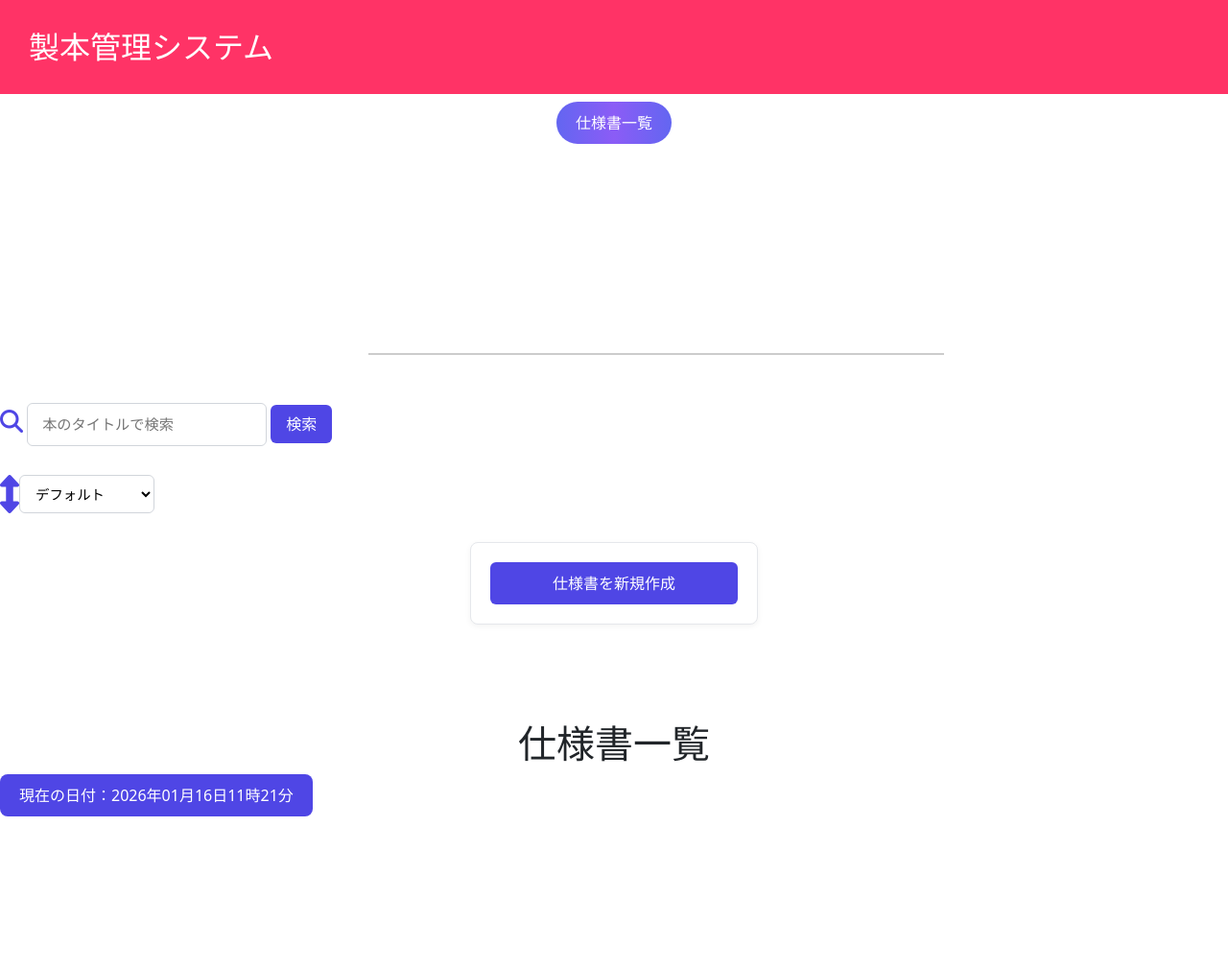
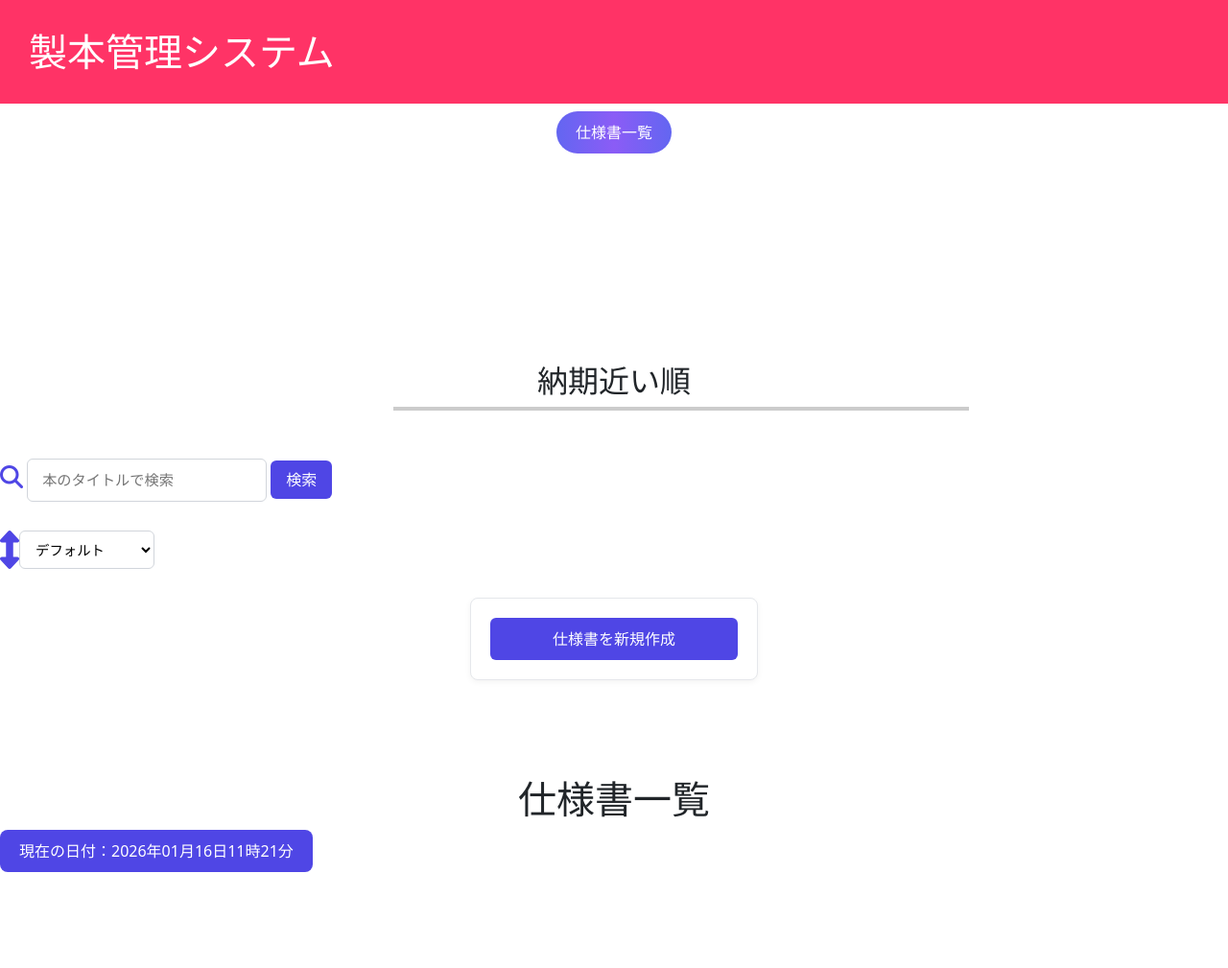
Before and after one commit to makoto860/books_work, a Rails app: page / in a window 1280 px wide. Shown: the whole page at 96% size. Before the commit the page ends 851 px from the top, so only its background shows below. Run offline with Rails 7, Linux system fonts and the light colour scheme; data that the repository does not hold is empty; some libraries are stand-ins or nearby versions.

Commit message:
動作を調整

```diff
--- a/app/assets/stylesheets/application.css
+++ b/app/assets/stylesheets/application.css
@@ -9,17 +9,16 @@
  * Consider organizing styles into separate files for maintainability.
  */
 /* app/assets/stylesheets/application.css */
-html, body {
-  margin: 0;
-  padding: 0;
-  min-height: 100%;
+
+.slider-text {
+  text-align: center;
 }
 
 .slider {
   width: 600px;
   overflow: hidden;
-  border: 1px solid #ccc;
-  margin-left: 30%;
+  border: 2px solid #ccc;
+  margin-left: 32%;
 }
 
 .slider-track {
@@ -29,14 +28,11 @@ html, body {
 
 .slide {
   min-width: 600px;
-  padding: 20px;
-  box-sizing: border-box;
-  background: #f5f5f5;
-  border-right: 1px solid #ddd;
 }
 
 .spec-contents {
-  color: #00bfff;
+  color: #fff;
+  background-color: #000;
   text-align: center;
 }
 
@@ -47,7 +43,8 @@ html, body {
   background: #4f46e5;
   color: #fff;
   border-radius: 8px;
-  transition: all 0.25s ease;
+  margin-top: 25px;
+  margin-bottom: 25px;
 }
 
 .notice {
--- a/app/controllers/book_specifications_controller.rb
+++ b/app/controllers/book_specifications_controller.rb
@@ -31,10 +31,10 @@ class BookSpecificationsController < ApplicationController
   def create
     @book_specification = BookSpecification.new(book_specification_params)
     if @book_specification.save
-      flash[:notice] = "仕様書IDの#{@book_specification.id}を新規登録しました"
+      flash[:notice] = "仕様書を新規登録しました"
       redirect_to book_specifications_path
     else
-      flash[:alert] = "仕様書IDの#{@book_specification.id}を新規登録できませんでした"
+      flash[:alert] = "仕様書を新規登録できませんでした"
       render :new, status: :unprocessable_entity
     end
   end
@@ -49,10 +49,10 @@ class BookSpecificationsController < ApplicationController
 
   def update
     if @book_specification.update(book_specification_params)
-      flash[:notice] = "仕様書IDの#{@book_specification.id}を変更しました"
+      flash[:notice] = "仕様書ID#{@book_specification.id}を変更しました"
       redirect_to book_specifications_path
     else
-      flash[:alert] = "仕様書IDが#{@book_specification.id}の情報を更新できませんでした"
+      flash[:alert] = "仕様書ID#{@book_specification.id}の情報を更新できませんでした"
       render "edit", status: :unprocessable_entity
     end
   end
--- a/app/controllers/work_progresses_controller.rb
+++ b/app/controllers/work_progresses_controller.rb
@@ -20,8 +20,8 @@ class WorkProgressesController < ApplicationController
       [ "部数が少ない順", "number_copies_asc" ],
       [ "階数が高い順", "floor_desc" ],
       [ "階数が低い順", "floor_asc" ],
-      [ "納期が近い順", "deadline_desc" ],
-      [ "納期が遠い順", "deadline_asc" ]
+      [ "納期が近い順", "deadline_asc" ],
+      [ "納期が遠い順", "deadline_desc" ]
     ]
     # ソート適用
     @work_progresses = @work_progresses.sorted(params[:sort])
--- a/app/views/book_specifications/index.html.erb
+++ b/app/views/book_specifications/index.html.erb
@@ -1,13 +1,12 @@
+<h2 class="slider-text">納期近い順</h2>
 <div class="slider" data-controller="slider">
   <div class="slider-track" data-slider-target="track">
     <% @book_specifications.each do |book_specification| %>
       <div class="slide" data-slider-target="slide">
         <div class="spec-card">
           <div class="spec-contents">
-            <%= book_specification.title %>
-            <br>
-            納期：<%= book_specification.deadline&.to_formatted_s(:date_jp) %>
-            <br>
+            <h2><%= book_specification.title %></h2>
+            <h2>納期：<%= book_specification.deadline&.to_formatted_s(:date_jp) %></h2>
             <%= link_to "仕様書情報", book_specification, class: "spec-button" %>
           </div>
         </div>
--- a/app/views/book_specifications/new.html.erb
+++ b/app/views/book_specifications/new.html.erb
@@ -5,9 +5,6 @@
     <ul class="new-lists">
       <li><%= f.label :title, "タイトル名" %></li>
       <li><%= f.text_field :title, placeholder: "必須" %></li>
-
-      <li><%= f.label :author, "作成者" %></li>
-      <li><%= f.text_field :author, placeholder: "必須" %></li>
 
       <li><%= f.label :number_of_copies, "部数" %></li>
       <li><%= f.number_field :number_of_copies, placeholder: "必須" %></li>
--- a/app/views/layouts/application.html.erb
+++ b/app/views/layouts/application.html.erb
@@ -27,7 +27,7 @@
 
   <body>
     <header>
-      <h2 class="app-title">製本管理システム</h2>
+      <h1 class="app-title">製本管理システム</h1>
       <div class="app-link">
         <%= link_to "仕様書一覧", book_specifications_path, class: "btn-gradient" %>
       </div>
```
Also changed, not shown: app/assets/stylesheets/book_specifications.scss (deleted).
